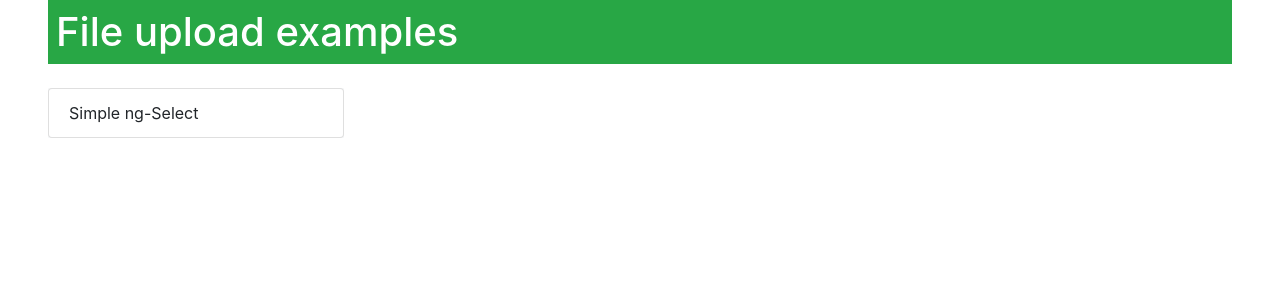
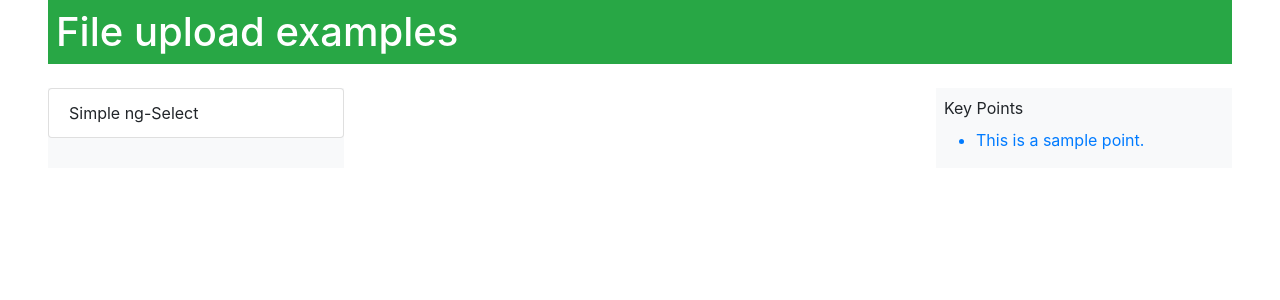
Before and after one commit to baraskarharshal/angular-kqathk, an Angular app: page /simple-ng-select in a window 1280 px wide. Before the commit this address led to /. Shown: the top 300 px of the page. Built offline with nearby package versions, Linux system fonts and the light colour scheme.

Commit message:
2 files modified, 3 added

```diff
--- a/src/app/app.module.ts
+++ b/src/app/app.module.ts
@@ -6,10 +6,11 @@ import { AppComponent } from './app.component';
 import { HelloComponent } from './hello.component';
 import { SidebarComponent } from './sidebar/sidebar.component';
 import { AppRoutingModule } from './app.routing.module';
+import { SimpleFileUploadComponent } from './simple-file-upload/simple-file-upload.component';
 
 @NgModule({
   imports:      [ BrowserModule, FormsModule, AppRoutingModule ],
-  declarations: [ AppComponent, HelloComponent, SidebarComponent ],
+  declarations: [ AppComponent, HelloComponent, SidebarComponent, SimpleFileUploadComponent ],
   bootstrap:    [ AppComponent ]
 })
 export class AppModule { }
--- /dev/null
+++ b/src/app/simple-file-upload/simple-file-upload.component.html
@@ -0,0 +1,16 @@
+
+<div class="row">
+
+  <div class="col-md-8 main-panel">
+
+
+  </div>
+
+  <div class="col-md-4 info-panel bg-light p-0">
+    <p class="m-2">Key Points</p>
+    <ul>
+      <li class="text-primary">This is a sample point.
+    </ul>
+  </div>
+
+</div>
--- /dev/null
+++ b/src/app/simple-file-upload/simple-file-upload.component.ts
@@ -0,0 +1,15 @@
+import { Component, OnInit } from '@angular/core';
+
+@Component({
+  selector: 'app-simple-file-upload',
+  templateUrl: './simple-file-upload.component.html',
+  styleUrls: ['./simple-file-upload.component.css']
+})
+export class SimpleFileUploadComponent implements OnInit {
+
+  constructor() { }
+
+  ngOnInit() {
+  }
+
+}
```
Also changed, not shown: src/app/app.routing.module.ts (+10 -9 lines), src/app/simple-file-upload/simple-file-upload.component.css (added).
